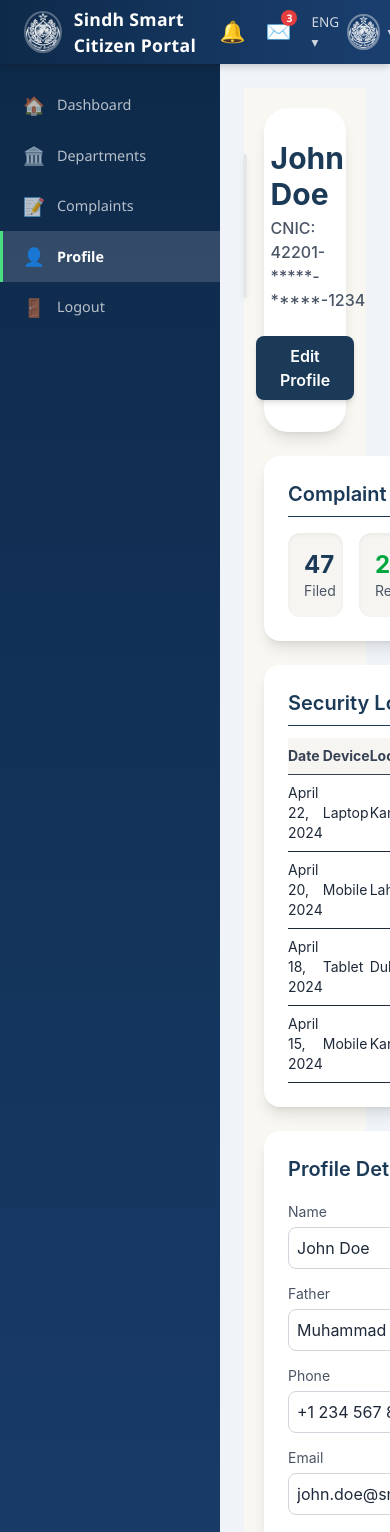
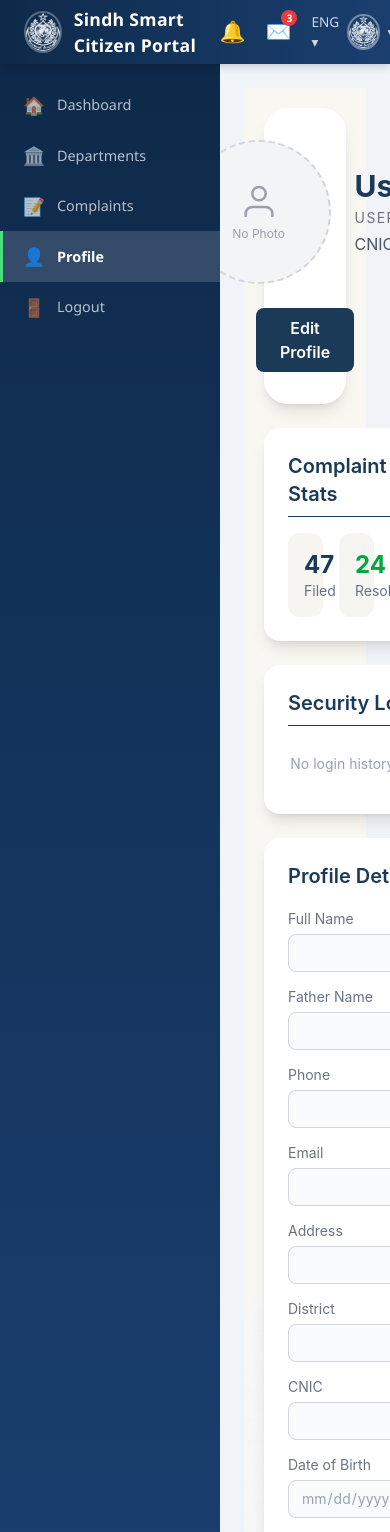
Before and after one commit to Amna-Sarfaraz/Sindh-Smart-Citizen-Portal-, a React (Vite) app: page /profile in a window 390 px wide. Shown: the top 1532 px of the page. Built offline with nearby package versions, Linux system fonts and the light colour scheme; grey boxes are pictures that could not be loaded.

Commit message:
update profile, login and add schema

```diff
--- a/src/pages/Login.jsx
+++ b/src/pages/Login.jsx
@@ -37,17 +37,23 @@ function Login() {
           Password: form.password,
         }),
       });
+
       let data = null;
       try {
         data = await res.json();
       } catch (parseError) {
         data = null;
       }
+
       if (!res.ok) {
         const baseMessage = data?.message || `Login failed (HTTP ${res.status})`;
         const details = data?.details ? `: ${data.details}` : '';
         throw new Error(`${baseMessage}${details}`);
       }
+
+      // ✅ Save full user data to localStorage
+      localStorage.setItem('user', JSON.stringify(data));
+
       setSuccess(`Welcome, ${data.full_name || 'user'}!`);
       navigate('/dashboard');
     } catch (err) {
--- a/src/pages/ProfilePage.jsx
+++ b/src/pages/ProfilePage.jsx
@@ -1,258 +1,298 @@
-import React, { useState } from "react";
+import React, { useState, useEffect } from "react";
 import DashboardLayout from "../Pages/DashboardLayout";
 import bgImg from "../assets/bg.png";
 
 export default function Profile() {
+  const user = JSON.parse(localStorage.getItem('user') || '{}');
 
-  const [edit, setEdit] = useState(false);
+  const [edit, setEdit]       = useState(false);
+  const [saving, setSaving]   = useState(false);
+  const [message, setMessage] = useState('');
+  const [logs, setLogs]       = useState([]);
+  const [avatar, setAvatar]   = useState(user.profilepic || null);
 
-  const [data, setData] = useState({
-    name: "John Doe",
-    father: "Muhammad Ali",
-    email: "john.doe@smartcity.gov",
-    phone: "+1 234 567 8900",
-    address: "Sector 12, Smart City",
-    district: "Smart District",
-    cnic: "42201-*****-*****-1234",
-    dob: "15 July 1985",
-    avatar: "https://randomuser.me/api/portraits/men/32.jpg",
+  const [form, setForm] = useState({
+    name:     user.full_name   || '',
+    father:   user.father_name || '',
+    phone:    user.phone       || '',
+    email:    user.email       || '',
+    address:  user.address     || '',
+    district: user.district    || '',
+    cnic:     user.cnic        || '',
+    dob:      user.dob         || '',
   });
 
-  const [avatar, setAvatar] = useState(data.avatar);
+  const today = new Date().toISOString().split('T')[0];
 
-  const metrics = [
-    { label: "Filed", count: 47, color: "text-[#1b3a57]" },
-    { label: "Resolved", count: 24, color: "text-green-600" },
-    { label: "Active", count: 15, color: "text-orange-500" },
-  ];
+  // Load login logs
+  useEffect(() => {
+    if (!user.user_id) return;
+    fetch(`/api/users/${user.user_id}/logs`)
+      .then(r => r.json())
+      .then(data => {
+        if (!Array.isArray(data)) return;
+        setLogs(data.map(l => ({
+          date:     l.DATE_STR   || '—',
+          device:   l.DEVICE     || '—',
+          location: l.IP_ADDRESS || '—',
+          status:   l.STATUS     || '—',
+          green:    l.STATUS === 'Success',
+        })));
+      })
+      .catch(() => {});
+  }, []);
 
-  const logs = [
-    { date: "April 22, 2024", device: "Laptop", location: "Karachi", status: "Success", color: "text-green-600" },
-    { date: "April 20, 2024", device: "Mobile", location: "Lahore", status: "Success", color: "text-green-600" },
-    { date: "April 18, 2024", device: "Tablet", location: "Dubai", status: "Fail", color: "text-red-500" },
-    { date: "April 15, 2024", device: "Mobile", location: "Karachi", status: "Fail", color: "text-red-500" },
-  ];
+  // Save profile
+  async function saveProfile() {
+    setSaving(true);
+    setMessage('');
+    const u = JSON.parse(localStorage.getItem('user') || '{}');
 
-  const profileFields = [
-    "name",
-    "father",
-    "phone",
-    "email",
-    "address",
-    "district",
-    "cnic",
-    "dob"
+    try {
+      const res = await fetch(`/api/users/${u.user_id}`, {
+        method: 'PUT',
+        headers: { 'Content-Type': 'application/json' },
+        body: JSON.stringify({
+          full_name:   form.name,
+          father_name: form.father,
+          phone:       form.phone,
+          email:       form.email,
+          address:     form.address,
+          district:    form.district,
+          cnic:        form.cnic,
+          dob:         form.dob || null,
+          profilepic:  avatar   || null,
+        }),
+      });
+
+      if (!res.ok) throw new Error('Update failed');
+
+      localStorage.setItem('user', JSON.stringify({
+        ...u,
+        full_name:   form.name,
+        father_name: form.father,
+        phone:       form.phone,
+        email:       form.email,
+        address:     form.address,
+        district:    form.district,
+        cnic:        form.cnic,
+        dob:         form.dob,
+        profilepic:  avatar || null,
+      }));
+
+      setMessage('Profile saved successfully!');
+      setEdit(false);
+    } catch (err) {
+      setMessage(err.message || 'Something went wrong.');
+    } finally {
+      setSaving(false);
+    }
+  }
+
+  // Cancel edit
+  function cancelEdit() {
+    const u = JSON.parse(localStorage.getItem('user') || '{}');
+    setForm({
+      name:     u.full_name   || '',
+      father:   u.father_name || '',
+      phone:    u.phone       || '',
+      email:    u.email       || '',
+      address:  u.address     || '',
+      district: u.district    || '',
+      cnic:     u.cnic        || '',
+      dob:      u.dob         || '',
+    });
+    setAvatar(u.profilepic || null);
+    setMessage('');
+    setEdit(false);
+  }
+
+  // Pick image
+  function pickImage(e) {
+    const file = e.target.files[0];
+    if (!file) return;
+    const reader = new FileReader();
+    reader.onload = (ev) => setAvatar(ev.target.result);
+    reader.readAsDataURL(file);
+  }
+
+  const fields = [
+    { key: 'name',     label: 'Full Name'     },
+    { key: 'father',   label: 'Father Name'   },
+    { key: 'phone',    label: 'Phone'         },
+    { key: 'email',    label: 'Email'         },
+    { key: 'address',  label: 'Address'       },
+    { key: 'district', label: 'District'      },
+    { key: 'cnic',     label: 'CNIC'          },
+    { key: 'dob',      label: 'Date of Birth', type: 'date' },
   ];
 
   return (
     <DashboardLayout>
-
       <div className="bg-[#f9f7f1] min-h-screen p-5 font-sans text-gray-800 relative">
 
-        {/* Background Diagram */}
+        {/* Background image */}
         <div
-          className="absolute bottom-0 left-0 w-[1200px] h-[280px] rounded-2xl overflow-hidden opacity-100"
-          style={{
-            backgroundImage: `url(${bgImg})`,
-            backgroundSize: "cover",
-            backgroundPosition: "center"
-          }}
+          className="absolute bottom-0 left-0 w-[1200px] h-[280px] rounded-2xl overflow-hidden"
+          style={{ backgroundImage: `url(${bgImg})`, backgroundSize: 'cover' }}
         />
 
-        <div className="relative z-10">
+        <div className="relative z-10 flex flex-col gap-6">
 
-          {/* Header */}
+          {/* ── Top card ── */}
           <div className="bg-white rounded-3xl shadow-lg p-8 flex flex-col md:flex-row items-center justify-between gap-6">
 
             <div className="flex items-center gap-6">
-
+              {/* Photo */}
               <div className="relative">
+                {avatar ? (
                   <img
                     src={avatar}
-                  alt="Avatar"
-                  className="w-36 h-36 md:w-40 md:h-40 rounded-full border-2 border-gray-200 object-cover shadow-md"
+                    alt="profile"
+                    className="w-36 h-36 rounded-full object-cover border-2 border-gray-200 shadow"
+                    onError={() => setAvatar(null)}
                   />
-
+                ) : (
+                  <div className="w-36 h-36 rounded-full border-2 border-dashed border-gray-300 bg-gray-100 flex flex-col items-center justify-center">
+                    <svg className="w-10 h-10 text-gray-400" fill="none" stroke="currentColor" strokeWidth="1.5" viewBox="0 0 24 24">
+                      <path d="M20 21v-2a4 4 0 0 0-4-4H8a4 4 0 0 0-4 4v2"/>
+                      <circle cx="12" cy="7" r="4"/>
+                    </svg>
+                    <span className="text-xs text-gray-400 mt-1">No Photo</span>
+                  </div>
+                )}
                 {edit && (
-                  <label className="absolute bottom-0 right-0 bg-gray-100 px-3 py-1 text-sm rounded-full cursor-pointer hover:bg-gray-200">
-                    <input
-                      type="file"
-                      className="hidden"
-                      onChange={(e) => {
-                        const file = e.target.files[0];
-                        if (file) {
-                          const reader = new FileReader();
-                          reader.onload = (ev) => setAvatar(ev.target.result);
-                          reader.readAsDataURL(file);
-                        }
-                      }}
-                    />
+                  <label className="absolute bottom-1 right-1 bg-[#1b3a57] text-white text-xs px-2 py-1 rounded-full cursor-pointer hover:bg-[#254a78]">
                     Upload
+                    <input type="file" accept="image/*" className="hidden" onChange={pickImage} />
                   </label>
                 )}
               </div>
 
+              {/* Name + role */}
               <div>
-                <h1 className="text-3xl md:text-4xl font-bold text-[#1b3a57]">
-                  {data.name}
-                </h1>
-                <p className="mt-1 text-gray-600 font-medium">
-                  CNIC: {data.cnic}
-                </p>
+                <h1 className="text-3xl font-bold text-[#1b3a57]">{form.name || 'User'}</h1>
+                <p className="text-sm text-gray-500 uppercase tracking-widest mt-1">{user.role || 'USER'}</p>
+                <p className="text-gray-600 mt-1">CNIC: {form.cnic || '—'}</p>
               </div>
-
             </div>
 
             {!edit && (
               <button
-                className="bg-[#1b3a57] text-white px-6 py-2 rounded-lg hover:bg-[#254a78] font-semibold shadow-md"
-                onClick={() => setEdit(true)}
+                onClick={() => { setMessage(''); setEdit(true); }}
+                className="bg-[#1b3a57] text-white px-6 py-2 rounded-lg hover:bg-[#254a78] font-semibold"
               >
                 Edit Profile
               </button>
             )}
-
           </div>
 
+          {/* Message */}
+          {message && (
+            <div className={`rounded-xl px-4 py-3 text-sm font-medium border ${
+              message.includes('success')
+                ? 'bg-green-50 text-green-700 border-green-200'
+                : 'bg-red-50 text-red-700 border-red-200'
+            }`}>
+              {message}
+            </div>
+          )}
 
-          {/* Main Grid */}
-          <div className="grid lg:grid-cols-2 gap-6 mt-6">
+          {/* ── Two column grid ── */}
+          <div className="grid lg:grid-cols-2 gap-6">
 
-            {/* Left */}
+            {/* Left column */}
             <div className="flex flex-col gap-6">
 
               {/* Stats */}
               <div className="bg-white rounded-2xl shadow-lg p-6">
-
-                <h3 className="font-semibold mb-4 text-xl border-b pb-2 text-[#1b3a57]">
-                  Complaint Stats
-                </h3>
-
+                <h3 className="text-xl font-semibold text-[#1b3a57] border-b pb-2 mb-4">Complaint Stats</h3>
                 <div className="grid grid-cols-3 gap-4 text-center">
-
-                  {metrics.map((m) => (
-                    <div
-                      key={m.label}
-                      className="bg-[#f6f5f1] rounded-xl p-4 shadow-inner"
-                    >
-                      <h2 className={`text-2xl font-bold ${m.color}`}>
-                        {m.count}
-                      </h2>
-                      <p className="text-sm text-gray-600">
-                        {m.label}
-                      </p>
+                  {[
+                    { label: 'Filed',    count: 47, color: 'text-[#1b3a57]'  },
+                    { label: 'Resolved', count: 24, color: 'text-green-600'  },
+                    { label: 'Active',   count: 15, color: 'text-orange-500' },
+                  ].map(s => (
+                    <div key={s.label} className="bg-[#f6f5f1] rounded-xl p-4">
+                      <p className={`text-2xl font-bold ${s.color}`}>{s.count}</p>
+                      <p className="text-sm text-gray-500">{s.label}</p>
                     </div>
                   ))}
-
+                </div>
               </div>
 
-              </div>
-
-
-              {/* Security Logs */}
+              {/* Login logs */}
               <div className="bg-white rounded-2xl shadow-lg p-6">
-
-                <h3 className="font-semibold mb-3 text-xl border-b pb-2 text-[#1b3a57]">
-                  Security Logs
-                </h3>
-
-                <table className="w-full text-sm border-collapse">
-
+                <h3 className="text-xl font-semibold text-[#1b3a57] border-b pb-2 mb-3">Security Logs</h3>
+                {logs.length === 0 ? (
+                  <p className="text-sm text-gray-400 text-center py-4">No login history yet.</p>
+                ) : (
+                  <table className="w-full text-sm">
                     <thead>
-                    <tr className="bg-[#f6f5f1] text-gray-700 border-b">
+                      <tr className="bg-[#f6f5f1] text-gray-600 border-b">
                         <th className="py-2 text-left">Date</th>
                         <th className="text-left">Device</th>
                         <th className="text-left">Location</th>
                         <th className="text-left">Status</th>
                       </tr>
                     </thead>
-
                     <tbody>
-                    {logs.map((log, idx) => (
-                      <tr key={idx} className="border-b hover:bg-[#f3f2ed]">
-                        <td className="py-2">{log.date}</td>
-                        <td>{log.device}</td>
-                        <td>{log.location}</td>
-                        <td className={log.color}>{log.status}</td>
+                      {logs.map((log, i) => (
+                        <tr key={i} className="border-b hover:bg-[#f3f2ed]">
+                          <td className="py-2 pr-3">{log.date}</td>
+                          <td className="pr-3">{log.device}</td>
+                          <td className="pr-3">{log.location}</td>
+                          <td className={log.green ? 'text-green-600' : 'text-red-500'}>{log.status}</td>
                         </tr>
                       ))}
                     </tbody>
+                  </table>
+                )}
+              </div>
+            </div>
 
-                </table>
+            {/* Right column — form */}
+            <div className="bg-white rounded-2xl shadow-lg p-6">
+              <h3 className="text-xl font-semibold text-[#1b3a57] mb-4">Profile Details</h3>
 
+              {fields.map(({ key, label, type }) => (
+                <div key={key} className="mb-3">
+                  <label className="text-sm text-gray-500">{label}</label>
+                  <input
+                    type={type || 'text'}
+                    value={form[key]}
+                    disabled={!edit}
+                    max={type === 'date' ? today : undefined}
+                    onChange={e => setForm({ ...form, [key]: e.target.value })}
+                    className="w-full border border-gray-300 rounded-lg px-3 py-2 mt-1 text-sm
+                               focus:outline-none focus:ring-2 focus:ring-[#1b3a57]
+                               disabled:bg-gray-50 disabled:text-gray-400"
+                  />
+                </div>
+              ))}
+
+              {edit && (
+                <div className="flex gap-3 mt-5">
+                  <button
+                    onClick={saveProfile}
+                    disabled={saving}
+                    className="bg-green-600 text-white px-5 py-2 rounded-lg hover:bg-green-700 disabled:opacity-50 text-sm"
+                  >
+                    {saving ? 'Saving...' : 'Save'}
+                  </button>
+                  <button
+                    onClick={cancelEdit}
+                    className="bg-gray-200 px-5 py-2 rounded-lg hover:bg-gray-300 text-sm"
+                  >
+                    Cancel
+                  </button>
+                </div>
+              )}
             </div>
 
           </div>
-
-
-            {/* Right Form */}
-            <div>
-
-              <div className="bg-white rounded-2xl shadow-lg p-6">
-
-                <h3 className="font-semibold mb-4 text-xl text-[#1b3a57]">
-                  Profile Details
-                </h3>
-
-                {profileFields.map((field) => (
-
-                  <div key={field} className="mb-3">
-
-                    <label className="text-sm text-gray-600 capitalize">
-                      {field}
-                    </label>
-
-                    <input
-                      value={data[field]}
-                      disabled={!edit}
-                      onChange={(e) =>
-                        setData({ ...data, [field]: e.target.value })
-                      }
-                      className="w-full border border-gray-300 rounded-lg p-2 mt-1 focus:outline-none focus:ring-2 focus:ring-[#1b3a57]"
-                    />
-
         </div>
-
-                ))}
-
-                {edit && (
-
-                  <div className="flex gap-3 mt-4">
-
-                    <button
-                      className="bg-green-600 text-white px-4 py-2 rounded-lg hover:bg-green-700"
-                      onClick={() => {
-                        setData({ ...data, avatar });
-                        setEdit(false);
-                      }}
-                    >
-                      Save
-                    </button>
-
-                    <button
-                      className="bg-gray-200 px-4 py-2 rounded-lg hover:bg-gray-300"
-                      onClick={() => {
-                        setAvatar(data.avatar);
-                        setEdit(false);
-                      }}
-                    >
-                      Cancel
-                    </button>
-
       </div>
-
-                )}
-
-              </div>
-
-            </div>
-
-          </div>
-
-        </div>
-
-      </div>
-
     </DashboardLayout>
   );
 }
```
Lines whose indentation alone changed are shown as unchanged.
